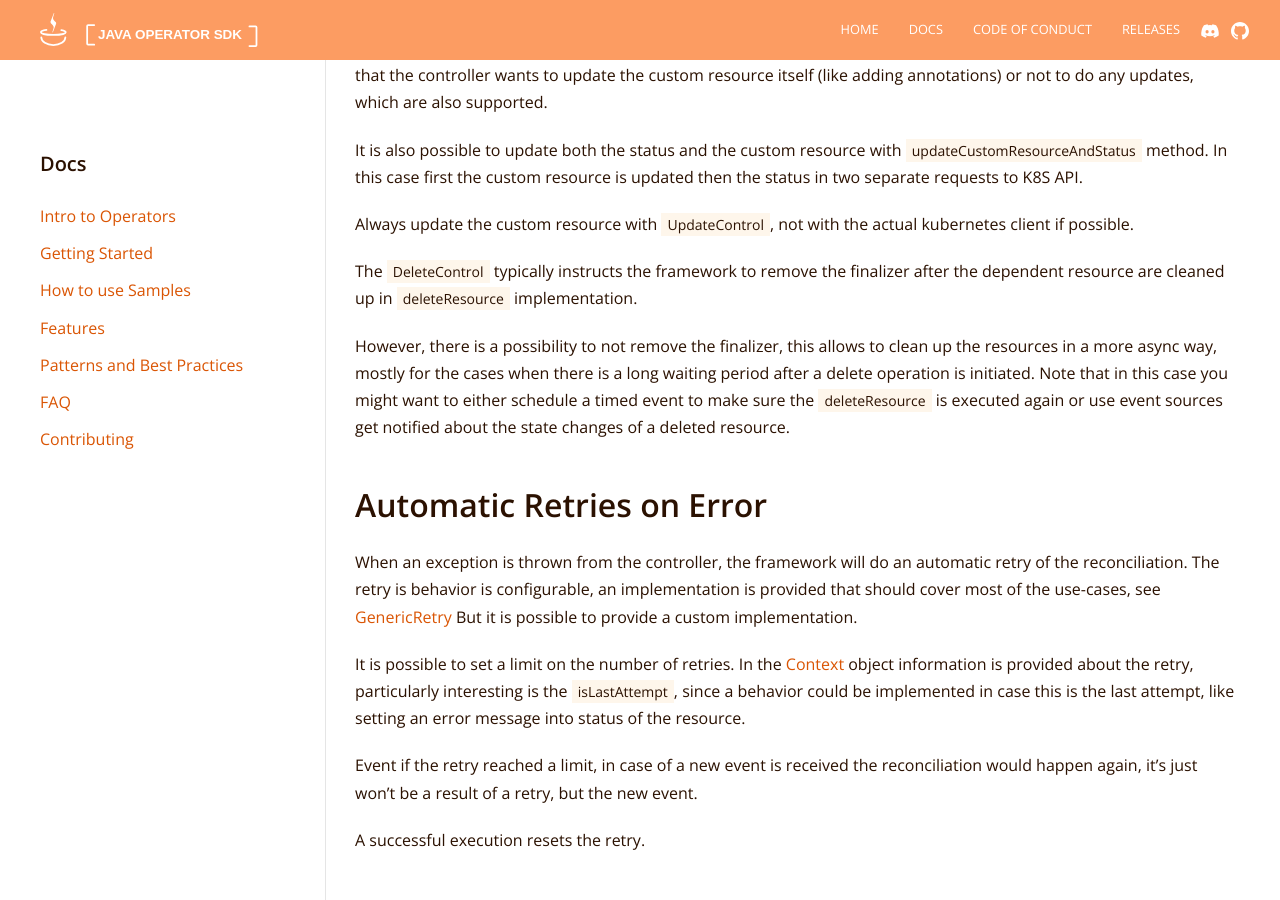
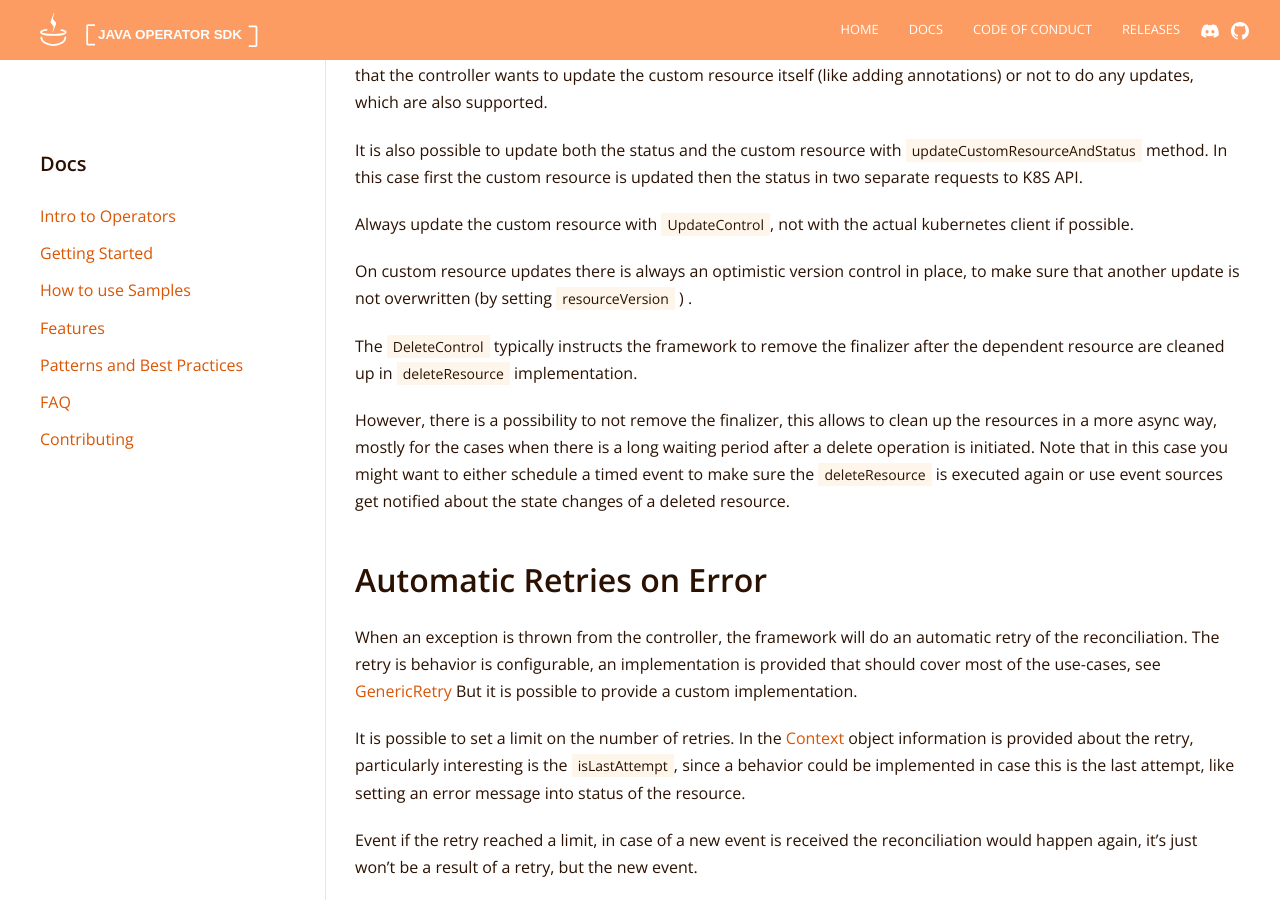
Before and after one commit to operator-framework/java-operator-sdk, a Jekyll site: the page built from docs/documentation/features.md, in a window 1280 px wide and 900 px high, scrolled down 2227 px. Built offline with Jekyll 4.4.1, drawn with Linux system fonts in a browser that asks for light colours; nearby versions of some CDN libraries.

Commit message:
docs: wip

```diff
--- a/docs/documentation/features.md
+++ b/docs/documentation/features.md
@@ -97,6 +97,9 @@ In this case first the custom resource is updated then the status in two separat
 
 Always update the custom resource with `UpdateControl`, not with the actual kubernetes client if possible.
 
+On custom resource updates there is always an optimistic version control in place, to make sure that another update is
+not overwritten (by setting `resourceVersion` ) .
+
 The `DeleteControl` typically instructs the framework to remove the finalizer after the dependent resource are
 cleaned up in `deleteResource` implementation.
 
@@ -140,7 +143,6 @@ This would schedule a reconciliation to the future.
 ## Retry and Re-Scheduling Common Behavior
 
 
-
 ## Handling Related Events with Event Sources
 
 ### Caching and Event Sources
```
